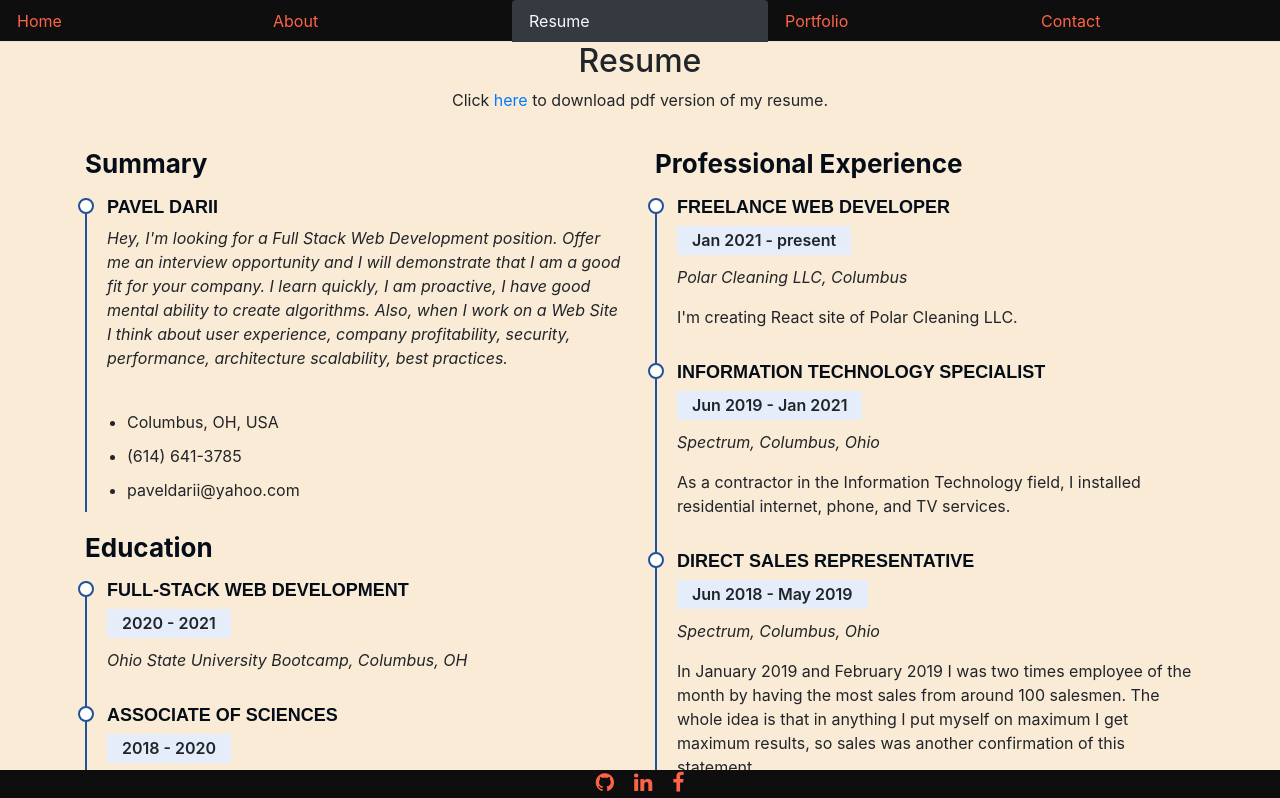
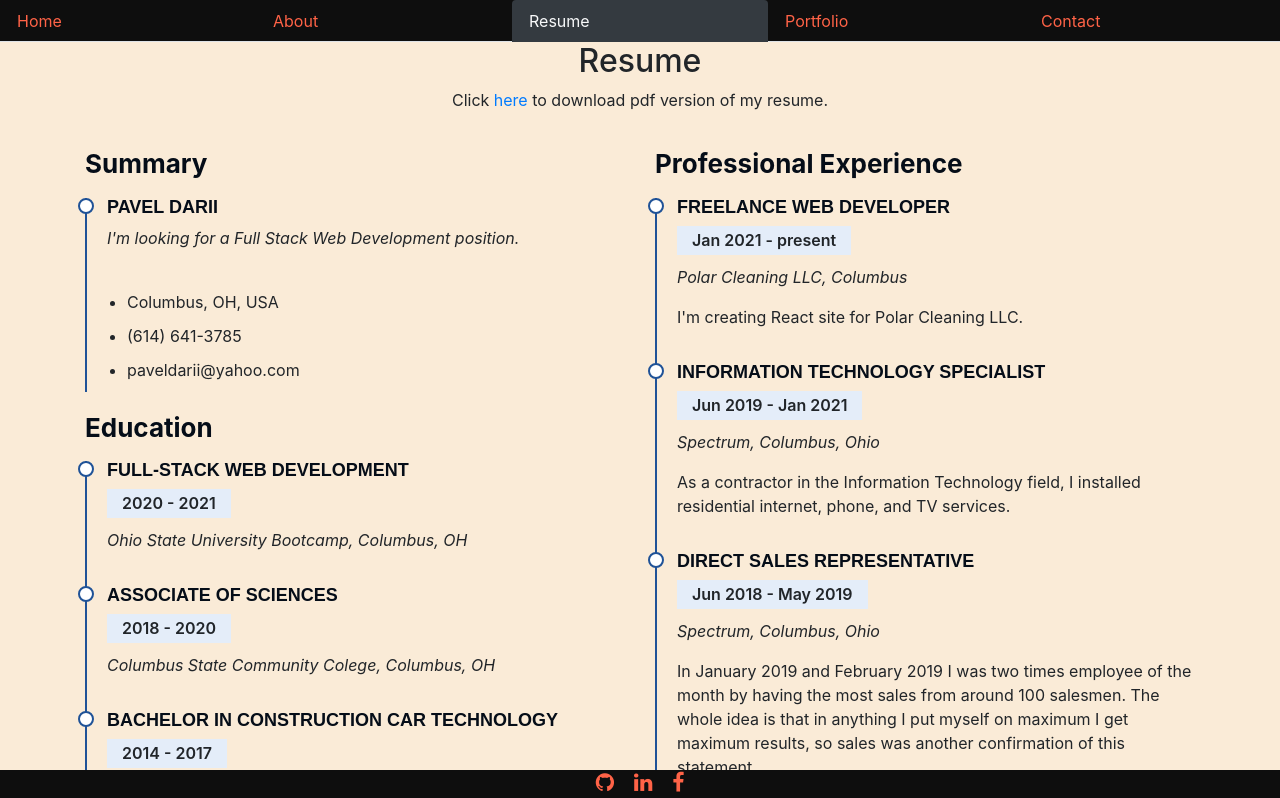
Before and after one commit to paveldarii/iPortfolio-2.0, a React (Create React App) app: page /resume in a window 1280 px wide. Shown: the top 798 px of the page. Built offline with nearby package versions, Linux system fonts and the light colour scheme.

Commit message:
added some changes in the content of the resume

```diff
--- a/src/pages/Resume/index.js
+++ b/src/pages/Resume/index.js
@@ -30,13 +30,8 @@ function Resume() {
                 <h4>Pavel Darii</h4>
                 <p>
                   <em>
-                    Hey, I'm looking for a Full Stack Web Development position.
-                    Offer me an interview opportunity and I will demonstrate
-                    that I am a good fit for your company. I learn quickly, I am
-                    proactive, I have good mental ability to create algorithms.
-                    Also, when I work on a Web Site I think about user
-                    experience, company profitability, security, performance,
-                    architecture scalability, best practices. <br />
+                    I'm looking for a Full Stack Web Development position.
+                    <br />
                   </em>
                 </p>
                 <br />
@@ -88,7 +83,7 @@ function Resume() {
                 <p>
                   <em>Polar Cleaning LLC, Columbus</em>
                 </p>
-                <p>I'm creating React site of Polar Cleaning LLC.</p>
+                <p>I'm creating React site for Polar Cleaning LLC.</p>
               </div>
               <div class="resume-item">
                 <h4>Information Technology Specialist</h4>
```
